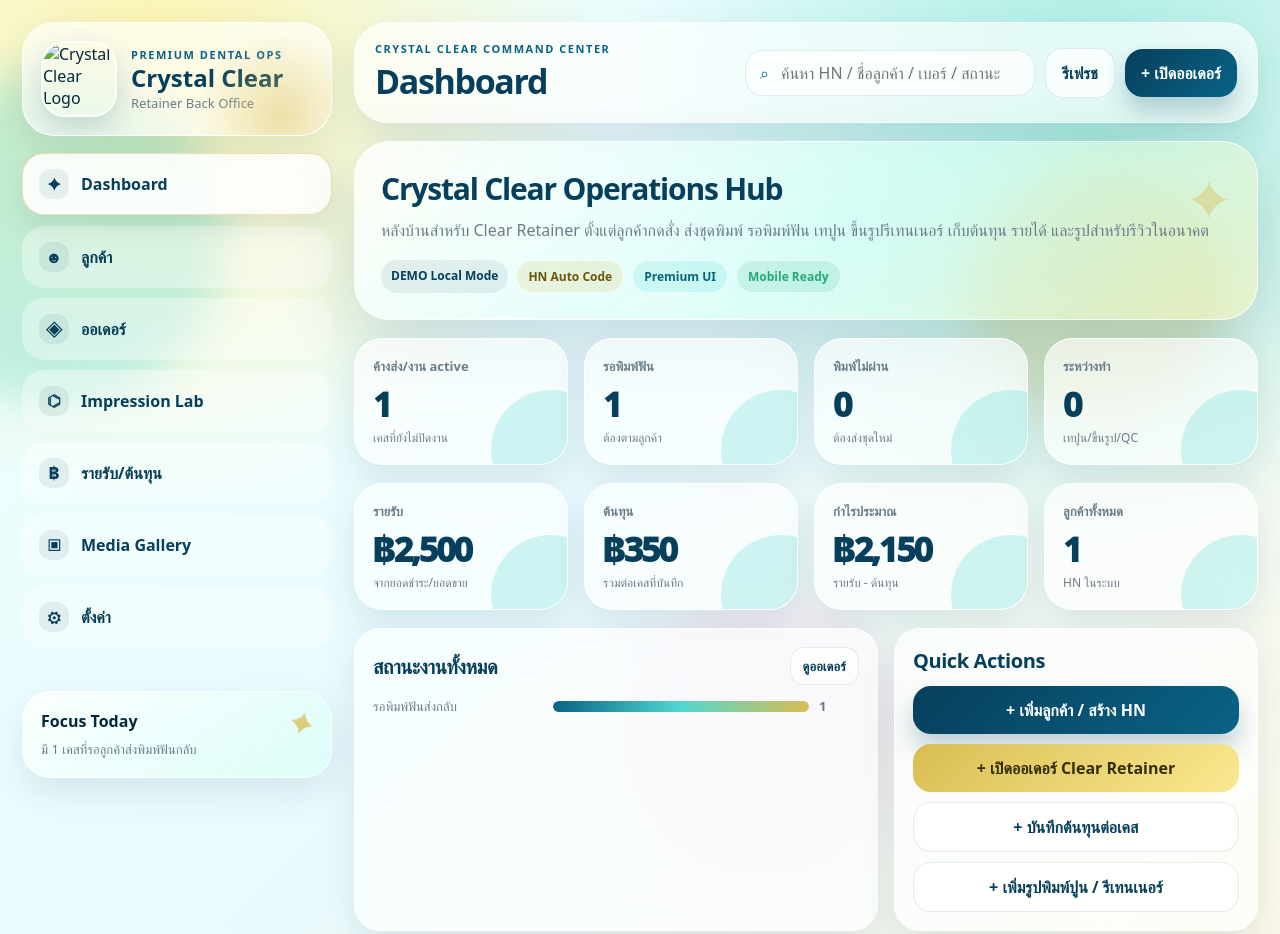
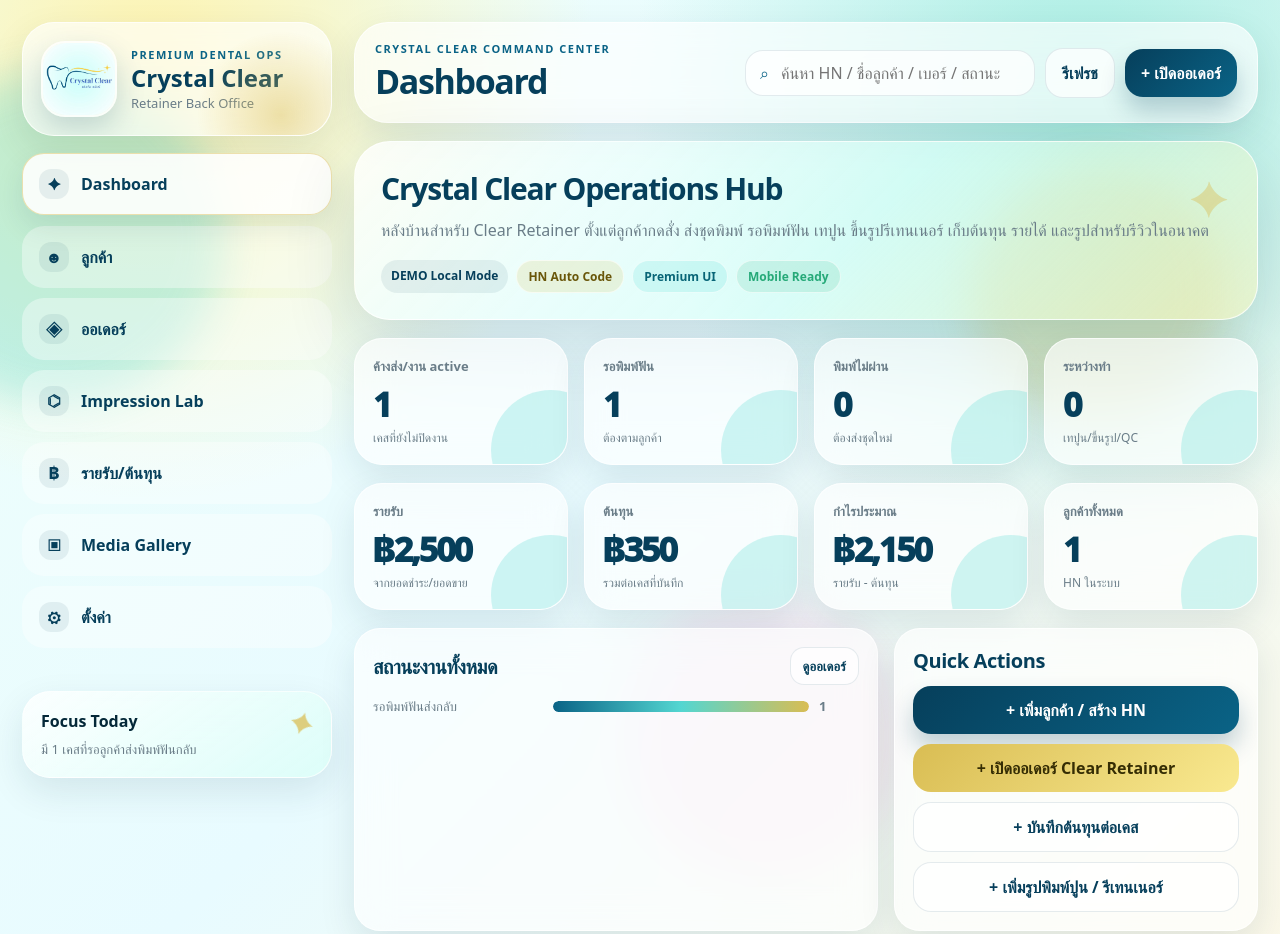
Before and after one commit to nattapong2848/Crystal-Clear-v1, a plain HTML site: page index.html in a window 1280 px wide. Shown: the top 934 px of the page. Drawn offline with Linux system fonts and the light colour scheme.

Commit message:
Update index.html

```diff
--- a/index.html
+++ b/index.html
@@ -5,7 +5,7 @@
   <meta name="viewport" content="width=device-width, initial-scale=1" />
   <title>Crystal Clear Back Office</title>
   <meta name="description" content="Premium back office for Clear Retainer order, impression, cost, payment and media tracking." />
-  <link rel="icon" href="assets/logo.jpeg" />
+  <link rel="icon" href="logo.jpeg" />
   <link rel="stylesheet" href="style.css" />
 </head>
 <body>
@@ -16,7 +16,7 @@
   <div id="appShell" class="app-shell">
     <aside class="sidebar">
       <div class="brand-card">
-        <img class="brand-logo" src="assets/logo.jpeg" alt="Crystal Clear Logo" />
+        <img class="brand-logo" src="logo.jpeg" alt="Crystal Clear Logo" />
         <div>
           <div class="brand-kicker">Premium Dental Ops</div>
           <h1>Crystal Clear</h1>
```
